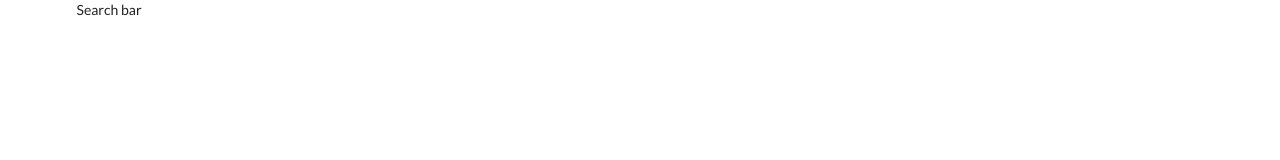
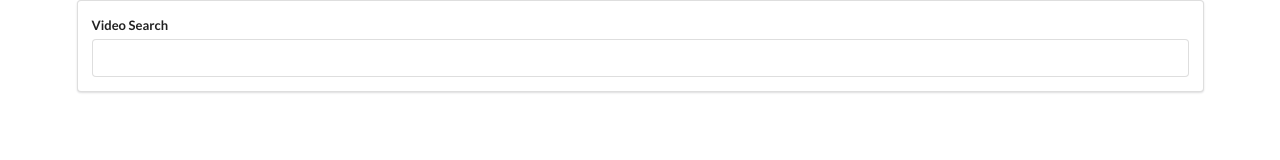
Before and after one commit to mdanieladla/videos, a React (Create React App) app: page / in a window 1280 px wide. Shown: the top 160 px of the page. Built offline with nearby package versions, Linux system fonts and the light colour scheme.

Commit message:
added state, handle events

```diff
--- a/src/components/SearchBar.js
+++ b/src/components/SearchBar.js
@@ -1,8 +1,32 @@
 import React from 'react';
 
 class SearchBar extends React.Component {
+  state = { term: '' };
+
+  handleInputChange = (ev) => {
+    this.setState({ term: ev.target.value });
+  };
+
+  handleFormSubmit = (ev) => {
+    ev.preventDefault();
+    //To do: make sure we call callback from parent component
+  };
+
   render() {
-    return <div>Search bar</div>;
+    return (
+      <div className='search-bar ui segment'>
+        <form onSubmit={this.handleFormSubmit} className='ui form'>
+          <div className='field'>
+            <label>Video Search</label>
+            <input
+              type='text'
+              value={this.state.term}
+              onChange={this.handleInputChange}
+            />
+          </div>
+        </form>
+      </div>
+    );
   }
 }
 
```
